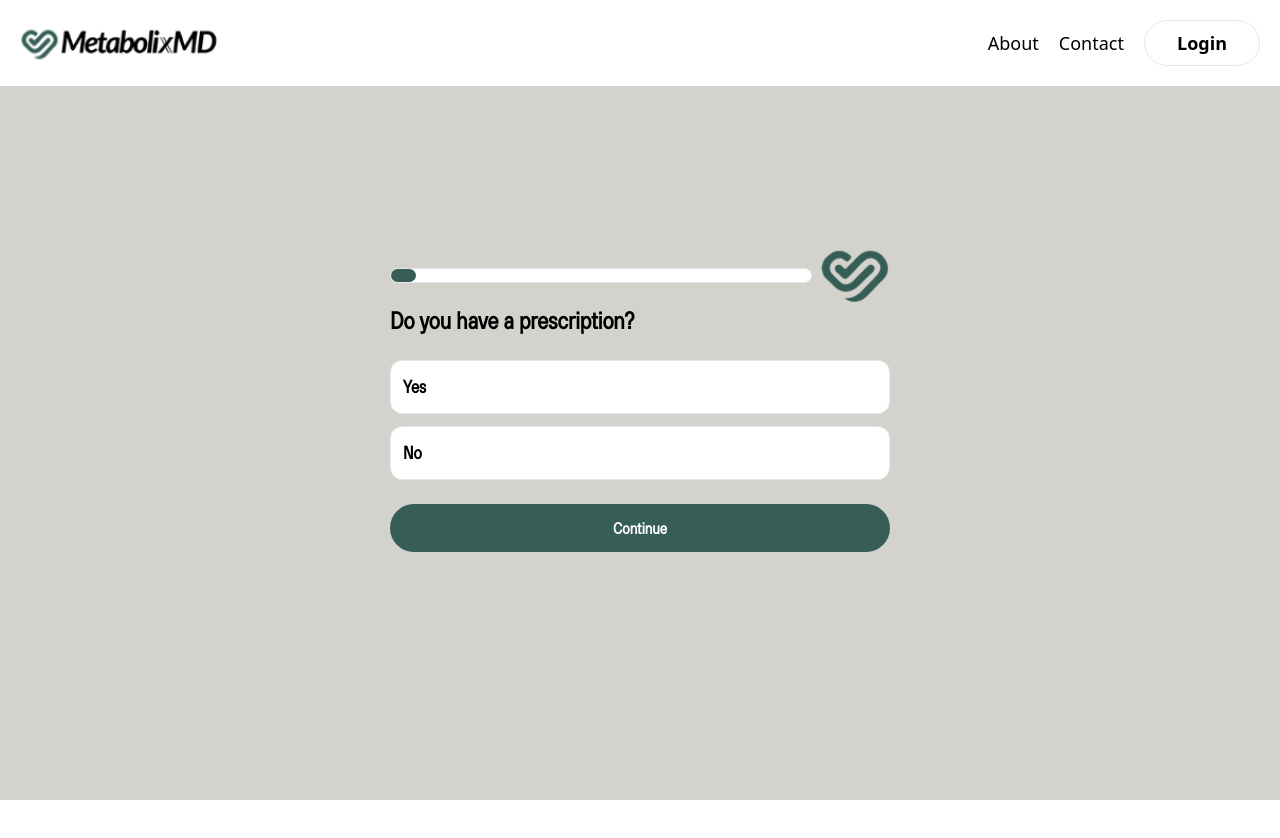
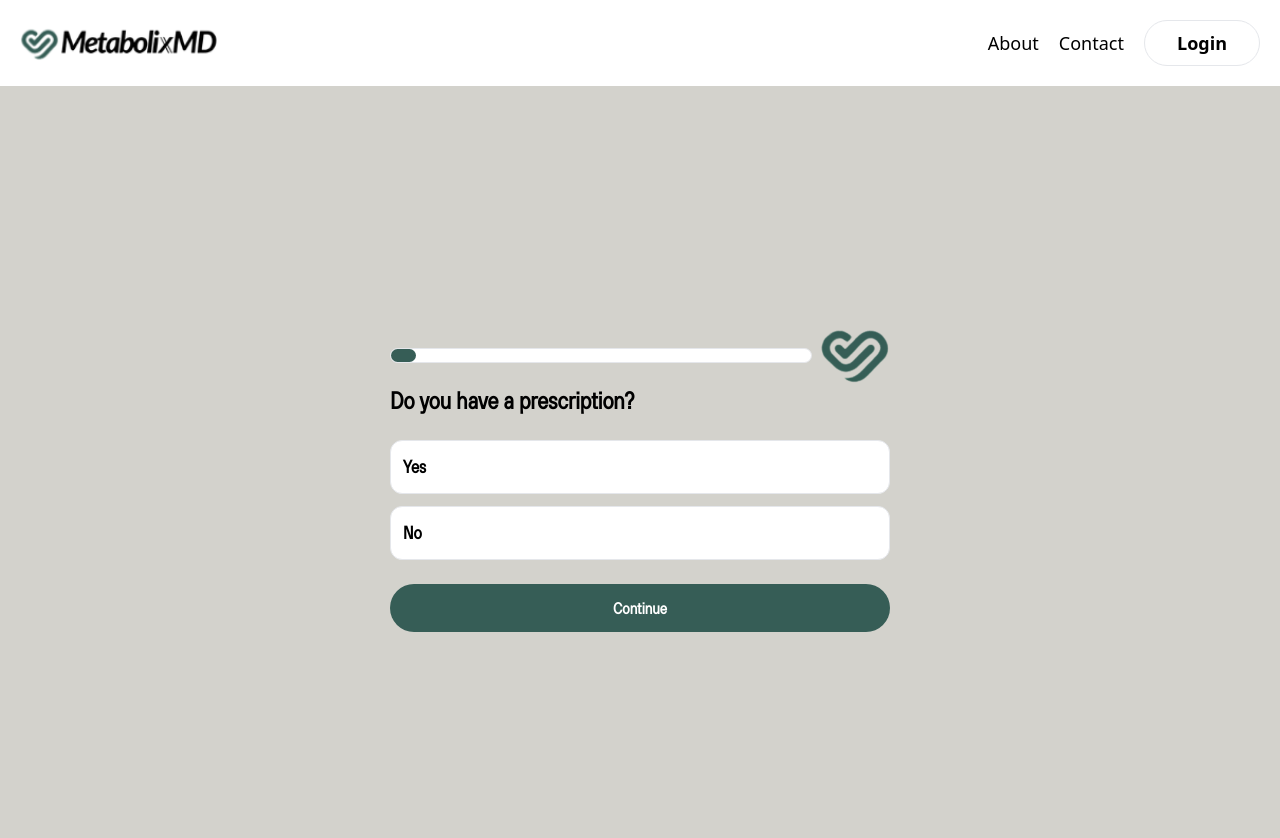
Before and after one commit to AlokSharma01/metabolixmd, a Next.js app: page /get-started in a window 1280 px wide. Shown: the top 838 px of the page. Before the commit the page ends 800 px from the top, so only its background shows below. Built offline with nearby package versions, Linux system fonts and the light colour scheme.

Commit message:
form changes

```diff
--- a/src/components/MultiStepForm.jsx
+++ b/src/components/MultiStepForm.jsx
@@ -118,7 +118,7 @@ const MultiStepForm = () => {
   }
 
   return (
-    <div className="multi-step-form py-10 md:py-5 font-tt-hoves bg-[#d3d2cc] min-h-screen flex flex-col justify-center items-center">
+    <div className="multi-step-form py-10 mt-20 md:py-5 font-tt-hoves bg-[#d3d2cc] min-h-screen flex flex-col justify-center items-center">
 
       {/* Stepper */}
       {
```
